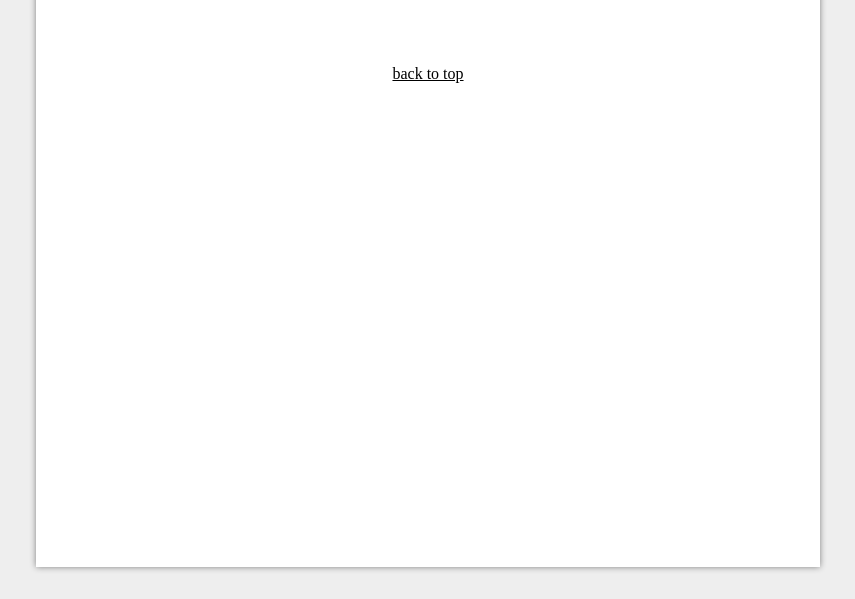
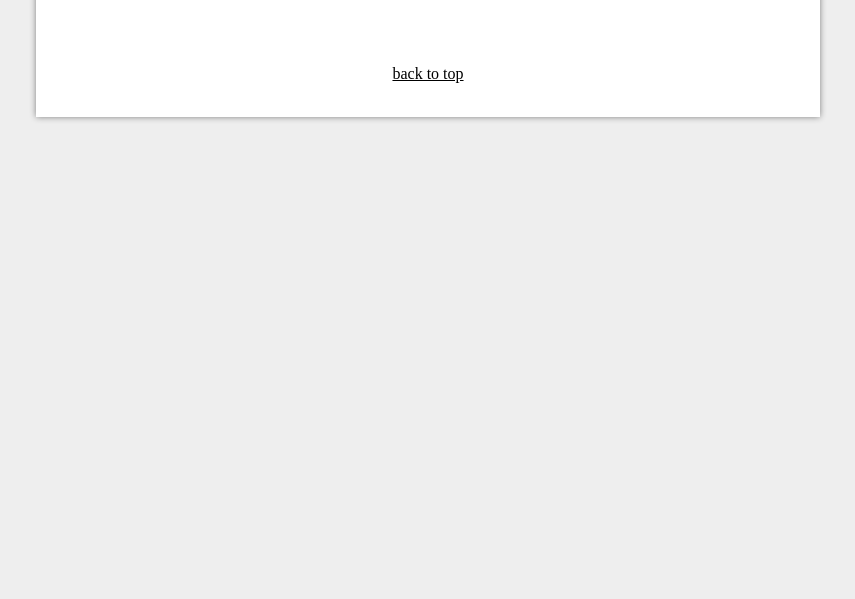
Before and after one commit to MarkusG/markusg.github.io, a Jekyll site: the page built from _posts/2021-10-12-uci-presentations/2021-10-12-uci-presentations.md, in a window 1280 px wide. Shown: the part 931-1530 px from the top of the page, without its empty margins (212-1067 px from the left). Built offline with Jekyll 4.4.1, drawn with Linux system fonts in a browser that asks for light colours; after the commit the page ends 1080 px from its top, so only the background shows below that.

Commit message:
Remove extra margin on post content
This was to give some room between the "back to top" button and the
bottom of the page, but that was honestly kind of a dumb idea, and this
looks way better.

```diff
--- a/_sass/mgross/main.scss
+++ b/_sass/mgross/main.scss
@@ -265,12 +265,6 @@ nav a {
 	}
 }
 
-// post.html
-
-.post-content {
-	margin-bottom: 50vh;
-}
-
 // gallery.html
 
 	// width: 720px;
```
